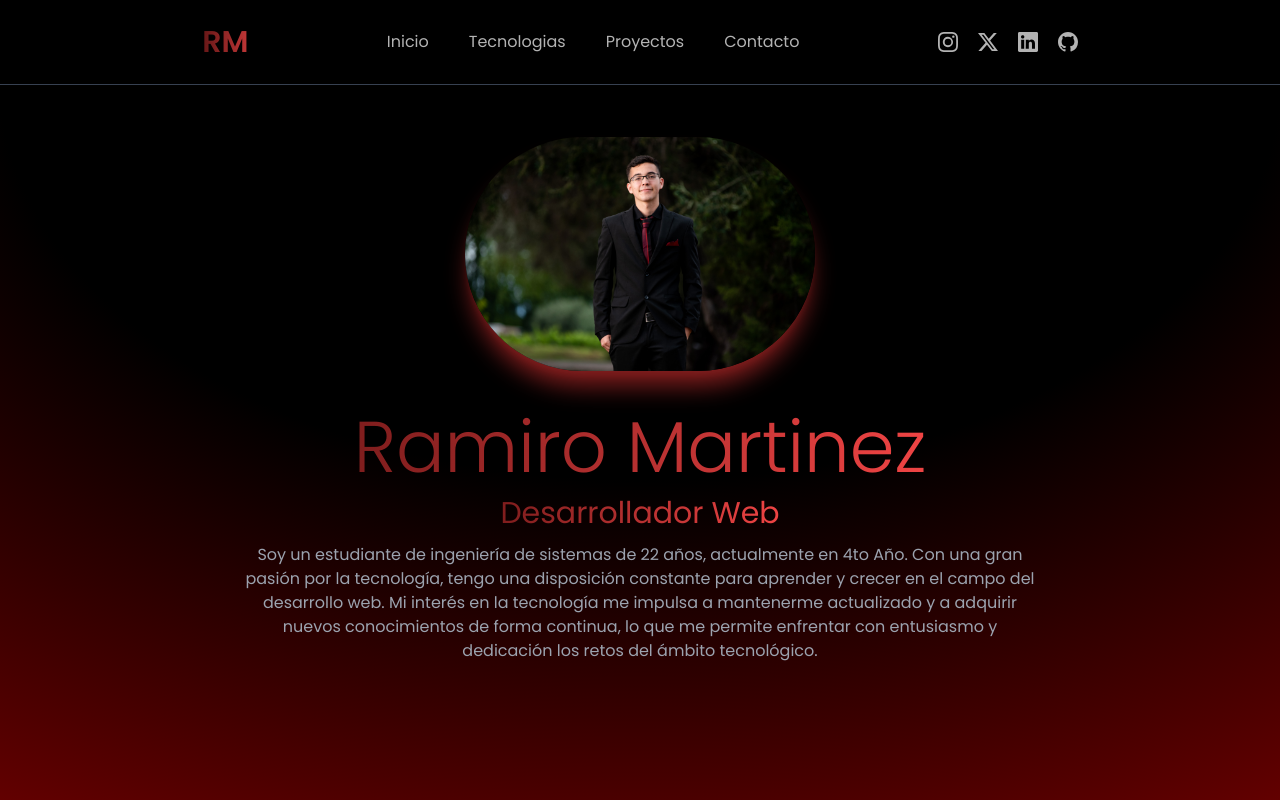
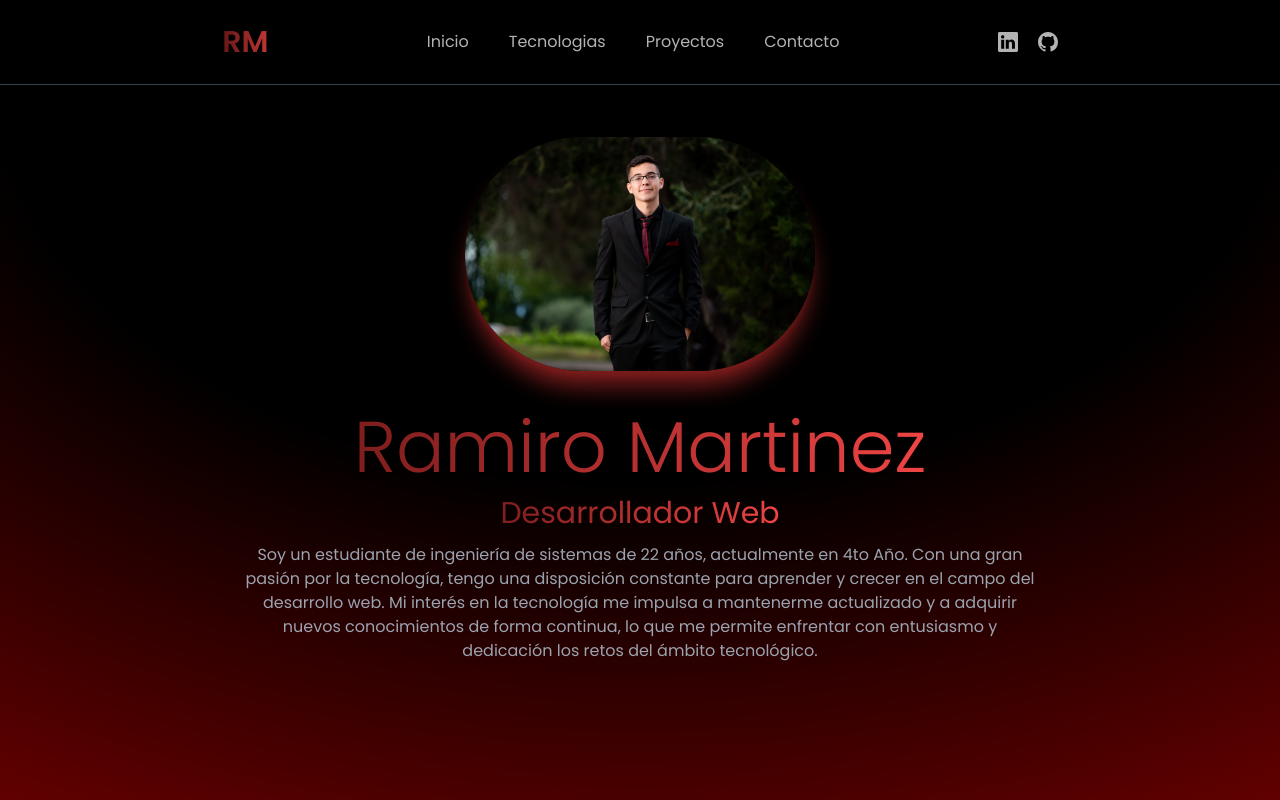
Before and after one commit to Rami195/Portafolio-RM, a React (Vite) app: page / in a window 1280 px wide. Shown: the top 800 px of the page. Built offline with nearby package versions, Linux system fonts and the light colour scheme.

Commit message:
Update Navbar.jsx

```diff
--- a/src/components/Navbar.jsx
+++ b/src/components/Navbar.jsx
@@ -61,24 +61,8 @@ const Navbar = () => {
       </ul>
 
       <ul className="hidden md:flex gap-5">
-        <li>
-          <a target="_blank"
-            rel="noopener noreferrer"
-            href="https://www.instagram.com/ramiii_martinez/"
-            className="cursor-pointer text-xl opacity-70 transition-all duration-300 hover:text-red-500 hover:opacity-100"
-          >
-            <BsInstagram />
-          </a>
-        </li>
-        <li>
-          <a target="_blank"
-            rel="noopener noreferrer"
-            href="https://x.com/RamiM53?t=cjKBqFLUcOSWdO7L7ZcY6A&s=09"
-            className="cursor-pointer text-xl opacity-70 transition-all duration-300 hover:text-red-500 hover:opacity-100"
-          >
-            <BsTwitterX />
-          </a>
-        </li>
+
+
         <li>
           <a target="_blank"
             rel="noopener noreferrer"
```
